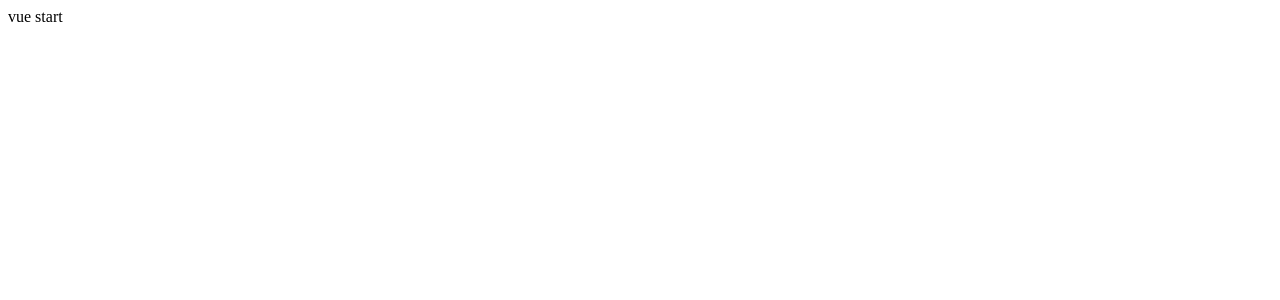
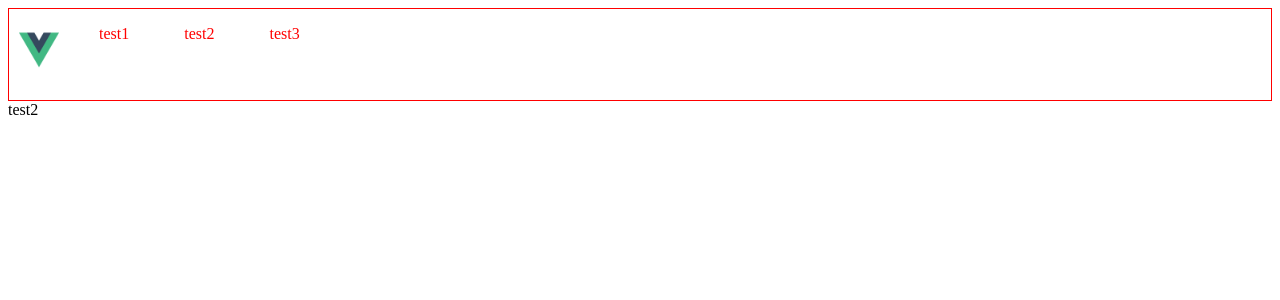
Before and after one commit to gem91/vue-map, a Vue app: page /TestPage in a window 1280 px wide. Shown: the top 300 px of the page. Built offline with nearby package versions, Linux system fonts and the light colour scheme.

Commit message:
vue 작동 테스트

```diff
--- /dev/null
+++ b/setting.json
@@ -0,0 +1,5 @@
+{
+  "eslint.workingDirectories": [
+    {"mode": "auto"}
+    ]
+}
--- a/src/App.vue
+++ b/src/App.vue
@@ -1,17 +1,15 @@
 <template>
-  <TestIndex></TestIndex>
+ <HeaderArea></HeaderArea>
+ <router-view></router-view>
 </template>
 
 <script>
-import TestIndex from './components/TestIndex.vue'
+import HeaderArea from './components/header/HeaderComponent.vue'
 
 export default {
   name: 'App',
   components: {
-    TestIndex
+    HeaderArea
   }
 }
 </script>
-
-<style>
-</style>
--- /dev/null
+++ b/src/assets/scss/_common.scss
@@ -0,0 +1,5 @@
+@import '@/assets/scss/variables';
+
+
+
+$color-red : red;
--- /dev/null
+++ b/src/components/ErrorPage.vue
@@ -0,0 +1,20 @@
+<template>
+  <div>
+    error
+  </div>
+</template>
+
+<script>
+export default {
+  data() {
+    return {
+
+    };
+  },
+
+};
+</script>
+
+<style lang="scss" scoped>
+
+</style>
--- a/src/components/TestIndex.vue
+++ b/src/components/MainPage.vue
@@ -1,6 +1,6 @@
 <template>
-  <div class="wrap">
-    vue start
+  <div>
+    여긴 컨텐츠
   </div>
 </template>
 
@@ -11,6 +11,6 @@ export default {
 </script>
 
 <!-- Add "scoped" attribute to limit CSS to this component only -->
-<style scoped>
+<style lang="scss" scoped>
 
 </style>
--- /dev/null
+++ b/src/components/TestPage.vue
@@ -0,0 +1,27 @@
+<template>
+  <div>
+    test2
+  </div>
+</template>
+
+<script>
+export default {
+  data() {
+    return {
+
+    };
+  },
+
+  mounted() {
+
+  },
+
+  methods: {
+
+  },
+};
+</script>
+
+<style lang="scss" scoped>
+
+</style>
--- /dev/null
+++ b/src/components/header/HeaderComponent.vue
@@ -0,0 +1,62 @@
+<template>
+  <header class="header">
+    <h1 class="logo">
+      <router-link to="/">
+        <img src="@/assets/logo.png">
+      </router-link>
+    </h1>
+    <ul
+      v-for="list in gnb"
+      :key="list.name"
+      class="menu_list">
+      <li>{{list.name}}</li>
+    </ul>
+  </header>
+</template>
+
+<script>
+export default {
+  data() {
+    return {
+      gnb: [
+      {
+        name: "test1",
+        link: "/test1"
+      },
+      {
+        name: "test2",
+        link: "/test2"
+      },
+      {
+        name: "test3",
+        link: "/test3"
+      },
+      ]
+    };
+  },
+
+
+};
+</script>
+
+<style lang="scss" scoped>
+.header {
+  display: flex;
+  padding: 0 10px;
+  border: 1px solid $color-red;
+  color: $color-red;
+  .logo{
+    width: 40px;
+    img{
+      width: 100%;
+    }
+  }
+  .menu_list{
+    display: flex;
+    list-style-type: none;
+    li{
+      margin-right: 15px;
+    }
+  }
+}
+</style>
--- a/src/main.js
+++ b/src/main.js
@@ -1,4 +1,9 @@
 import { createApp } from 'vue'
 import App from './App.vue'
 
-createApp(App).mount('#app')
+
+import router from './router';
+
+createApp(App)
+.use(router)
+.mount('#app')
--- /dev/null
+++ b/src/router/index.js
@@ -0,0 +1,24 @@
+import { createWebHistory, createRouter } from "vue-router";
+import ErrorPage from "@/components/ErrorPage"
+import MainPage from "@/components/MainPage"
+import TestPage from "@/components/TestPage"
+
+const router = createRouter({
+  history : createWebHistory(),
+  routes : [ // path별 component를 추가한다.
+    { // 잘못된 경로 : ErrorPage
+      path : "/:pathMatch(.*)",
+      component : ErrorPage
+    },
+    {
+      path : "/",
+      component : MainPage
+    },
+    {
+      path : "/TestPage",
+      component : TestPage
+    },
+  ]
+});
+
+export default router;
--- a/vue.config.js
+++ b/vue.config.js
@@ -1,4 +1,13 @@
 const { defineConfig } = require('@vue/cli-service')
 module.exports = defineConfig({
-  transpileDependencies: true
+  transpileDependencies: true,
+  css : {
+    loaderOptions : {
+      sass : {
+        additionalData: `
+          @import "@/assets/scss/common.scss";
+        `
+      }
+    }
+  }
 })
```
Also changed, not shown: package.json (+7 -2 lines), src/assets/scss/_variables.scss (added), 1 other file (tests, documents, lock files or other folders).
